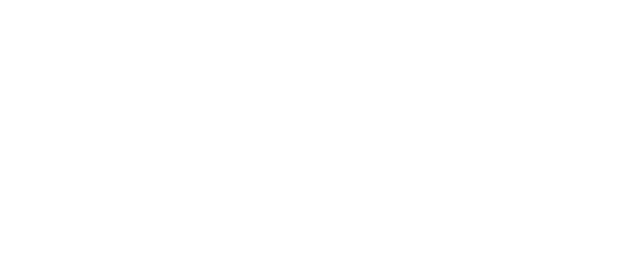
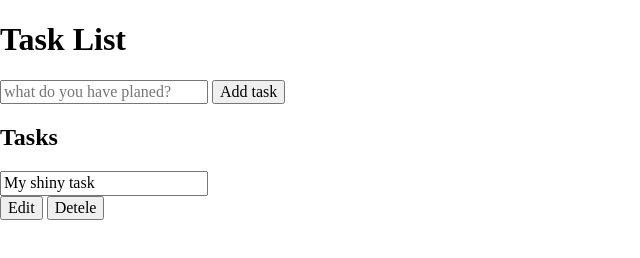
Before and after one commit to kasunweerasinghe/Todo-List-Web-App, a plain HTML site: page index.html in a window 1280 px wide. Shown: the whole page, without its empty margins (0-640 px from the left). Drawn offline with Linux system fonts and the light colour scheme.

Commit message:
added html tags

```diff
--- a/index.html
+++ b/index.html
@@ -12,10 +12,49 @@ created by kasunrachintha on 10/20/22
     <meta charset="UTF-8">
     <link href="css/normalize.css" rel="stylesheet">
     <link href="css/stylesheet.css" rel="stylesheet">
+    <meta content="width=device-width initial-scale=1  user-scalable=no" name="viewport">
     <title>To DO List</title>
 </head>
 <body>
 
+<header>
+    <h1>Task List</h1>
+    <form id="new-task-form">
+        <input
+                id="new-task-input"
+                placeholder="what do you have planed?"
+                type="text"/>
+        <input
+                id="new-task-submit"
+                type="submit"
+                value="Add task"/>
+    </form>
+</header>
+
+
+<main>
+    <section class="task-list">
+        <h2>Tasks</h2>
+
+        <div id="tasks">
+            <div class="task">
+                <div class="content">
+                    <input
+                            class="text"
+                            type="text"
+                            value="My shiny task"
+                            readonly
+                    />
+                </div>
+                <div class="actions">
+                    <button class="edit">Edit</button>
+                    <button class="delete">Detele</button>
+                </div>
+            </div>
+        </div>
+    </section>
+</main>
+
 <script src="js/script.js"></script>
 </body>
 </html>
```
